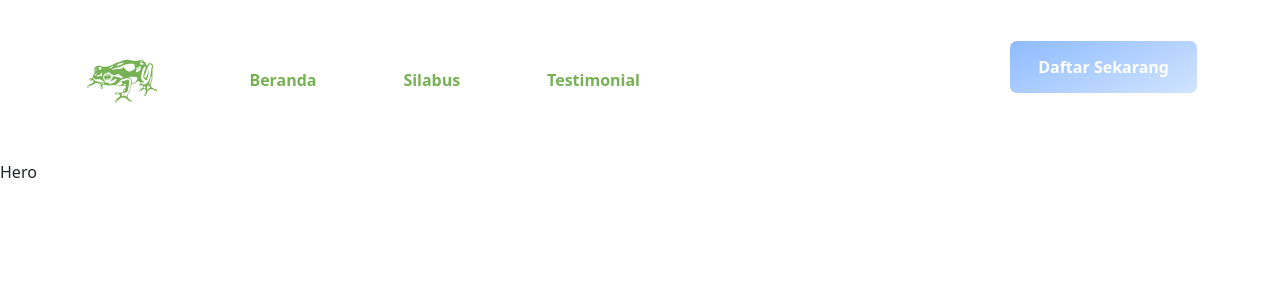
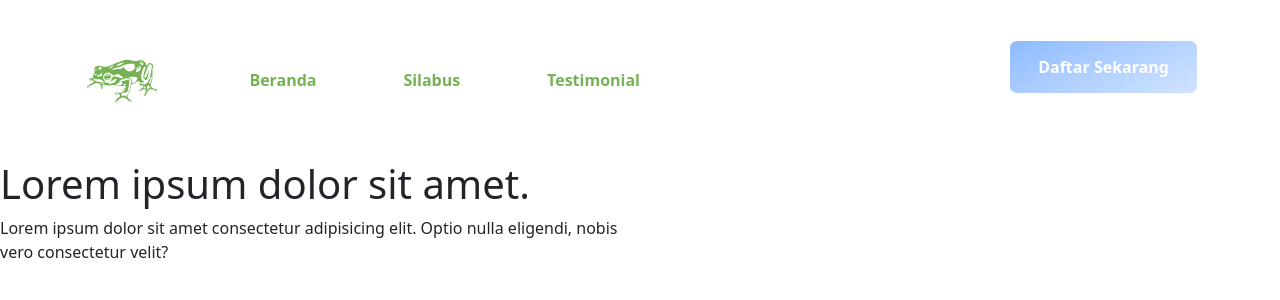
Before and after one commit to Soe-Hok-Gie/slicing-ui, a React (Create React App) app: page / in a window 1280 px wide. Shown: the top 300 px of the page. Built offline with nearby package versions, Linux system fonts and the light colour scheme.

Commit message:
membuat sebuah row dgn colum 6 diukuran large,h1 dan p

```diff
--- a/src/components/Hero.jsx
+++ b/src/components/Hero.jsx
@@ -1,7 +1,14 @@
 import React from "react";
 
 const Hero = () => {
-  return <div>Hero</div>;
+  return (
+    <div className="row">
+      <div className="col-lg-6">
+        <h1 className="h1-custom">Lorem ipsum dolor sit amet.</h1>
+        <p className="p-secondary">Lorem ipsum dolor sit amet consectetur adipisicing elit. Optio nulla eligendi, nobis vero consectetur velit?</p>
+      </div>
+    </div>
+  );
 };
 
 export default Hero;
```
